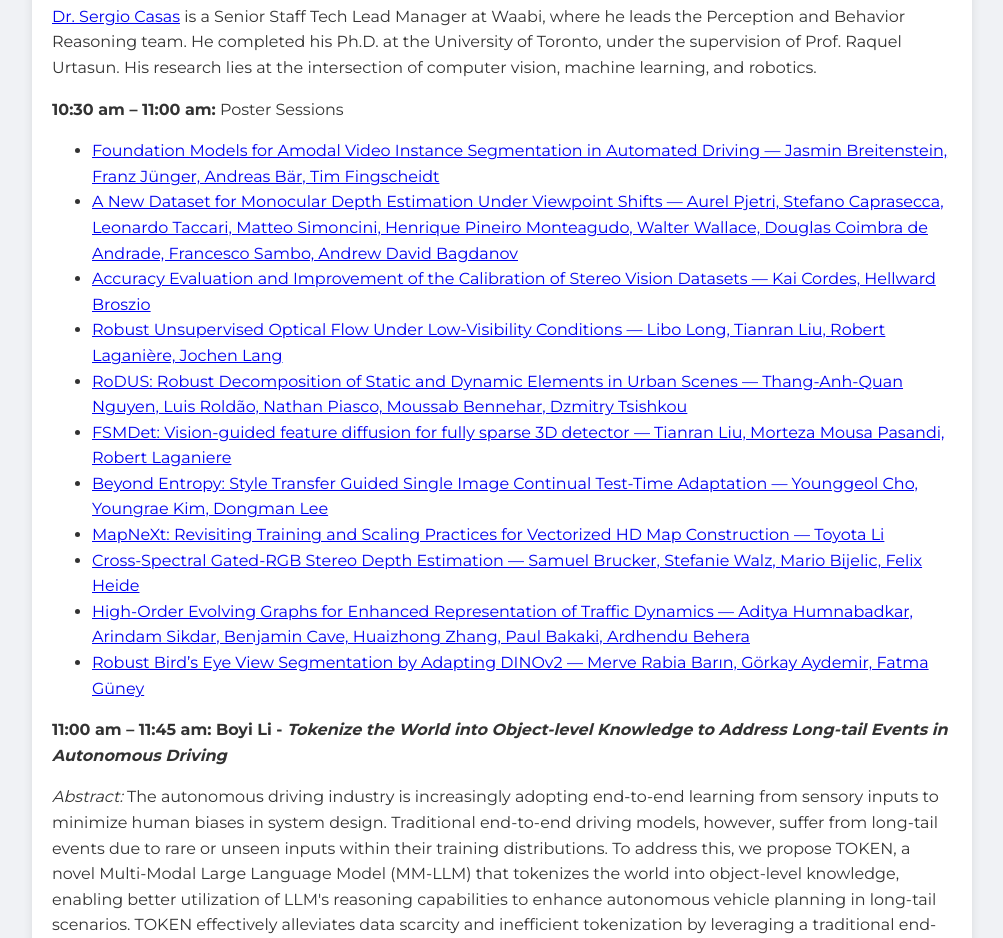
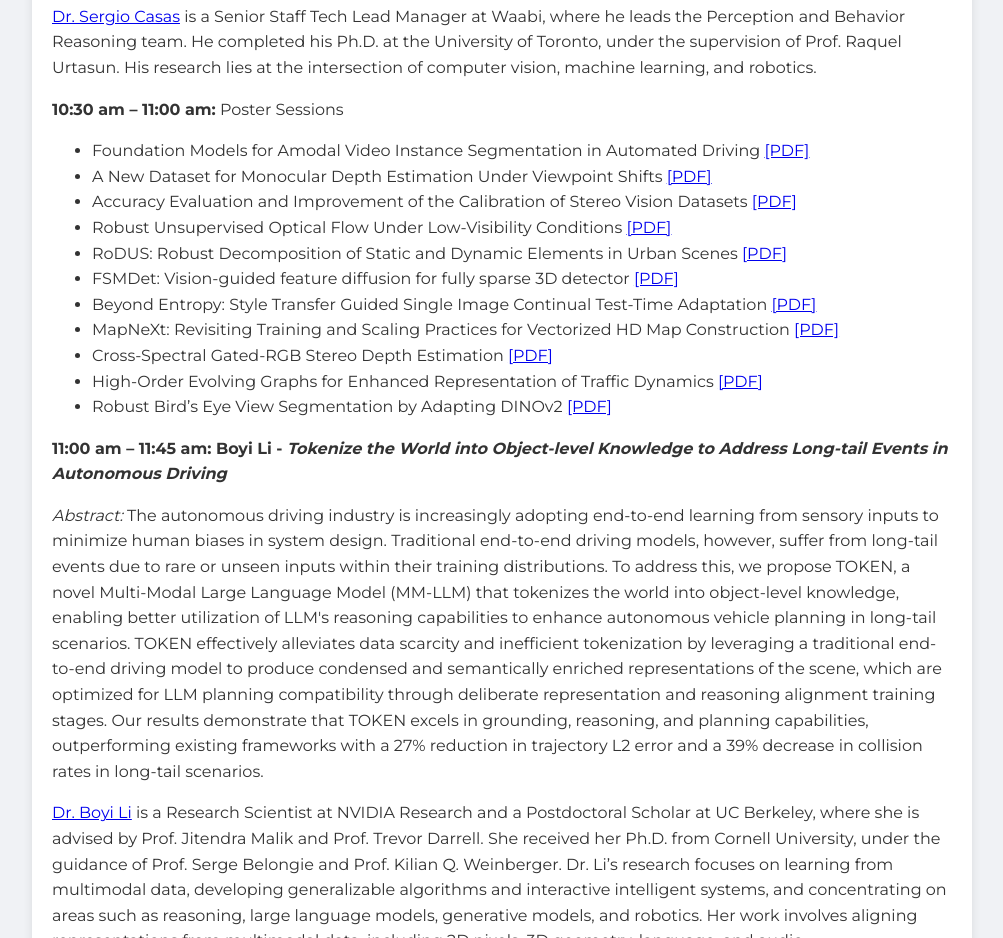
Before and after one commit to vcad-workshop/vcad-workshop.github.io, a plain HTML site: page index.html in a window 1280 px wide. Shown: the part 2040-2978 px from the top of the page, without its empty margins (138-1141 px from the left). Drawn offline with Linux system fonts and the light colour scheme.

Commit message:
Update index.html

```diff
--- a/index.html
+++ b/index.html
@@ -224,18 +224,19 @@
     <p><a href="https://sergiocasas.github.io/">Dr. Sergio Casas</a> is a Senior Staff Tech Lead Manager at Waabi, where he leads the Perception and Behavior Reasoning team. He completed his Ph.D. at the University of Toronto, under the supervision of Prof. Raquel Urtasun. His research lies at the intersection of computer vision, machine learning, and robotics.</p>
     <p><strong>10:30 am – 11:00 am:</strong> Poster Sessions</p>
     <ul>
-        <li><a href="assets/pdf/poster/Foundation_Models_Amodal_Video_Instance_Segmentation.pdf" target="_blank">Foundation Models for Amodal Video Instance Segmentation in Automated Driving — Jasmin Breitenstein, Franz Jünger, Andreas Bär, Tim Fingscheidt</a></li>
-        <li><a href="assets/pdf/poster/New_Dataset_for_Monocular_Depth_Estimation.pdf" target="_blank">A New Dataset for Monocular Depth Estimation Under Viewpoint Shifts — Aurel Pjetri, Stefano Caprasecca, Leonardo Taccari, Matteo Simoncini, Henrique Pineiro Monteagudo, Walter Wallace, Douglas Coimbra de Andrade, Francesco Sambo, Andrew David Bagdanov</a></li>
-        <li><a href="assets/pdf/poster/Accuracy_Evaluation_Calibration_Stereo_Vision.pdf" target="_blank">Accuracy Evaluation and Improvement of the Calibration of Stereo Vision Datasets — Kai Cordes, Hellward Broszio</a></li>
-        <li><a href="assets/pdf/poster/Robust_Unsupervised_Optical_Flow_Low_Visibility.pdf" target="_blank">Robust Unsupervised Optical Flow Under Low-Visibility Conditions — Libo Long, Tianran Liu, Robert Laganière, Jochen Lang</a></li>
-        <li><a href="assets/pdf/poster/RoDUS_Robust_Decomposition_Urban_Scenes.pdf" target="_blank">RoDUS: Robust Decomposition of Static and Dynamic Elements in Urban Scenes — Thang-Anh-Quan Nguyen, Luis Roldão, Nathan Piasco, Moussab Bennehar, Dzmitry Tsishkou</a></li>
-        <li><a href="assets/pdf/poster/FSMDet_Vision-guided_Sparse_3D_Detector.pdf" target="_blank">FSMDet: Vision-guided feature diffusion for fully sparse 3D detector — Tianran Liu, Morteza Mousa Pasandi, Robert Laganiere</a></li>
-        <li><a href="assets/pdf/poster/Beyond_Entropy_Style_Transfer_Test_Time_Adaptation.pdf" target="_blank">Beyond Entropy: Style Transfer Guided Single Image Continual Test-Time Adaptation — Younggeol Cho, Youngrae Kim, Dongman Lee</a></li>
-        <li><a href="assets/pdf/poster/MapNeXt_Training_Scaling_Vectorized_HD_Map.pdf" target="_blank">MapNeXt: Revisiting Training and Scaling Practices for Vectorized HD Map Construction — Toyota Li</a></li>
-        <li><a href="assets/pdf/poster/Cross_Spectral_Gated_RGB_Stereo_Depth_Estimation.pdf" target="_blank">Cross-Spectral Gated-RGB Stereo Depth Estimation — Samuel Brucker, Stefanie Walz, Mario Bijelic, Felix Heide</a></li>
-        <li><a href="assets/pdf/poster/High_Order_Evolving_Graphs_Traffic_Dynamics.pdf" target="_blank">High-Order Evolving Graphs for Enhanced Representation of Traffic Dynamics — Aditya Humnabadkar, Arindam Sikdar, Benjamin Cave, Huaizhong Zhang, Paul Bakaki, Ardhendu Behera</a></li>
-        <li><a href="assets/pdf/poster/Robust_Bird_Eye_View_Segmentation_DINOv2.pdf" target="_blank">Robust Bird’s Eye View Segmentation by Adapting DINOv2 — Merve Rabia Barın, Görkay Aydemir, Fatma Güney</a></li>
+        <li>Foundation Models for Amodal Video Instance Segmentation in Automated Driving <a href="assets/pdf/poster/Foundation_Models_Amodal_Video_Instance_Segmentation.pdf" target="_blank">[PDF]</a></li>
+        <li>A New Dataset for Monocular Depth Estimation Under Viewpoint Shifts <a href="assets/pdf/poster/New_Dataset_for_Monocular_Depth_Estimation.pdf" target="_blank">[PDF]</a></li>
+        <li>Accuracy Evaluation and Improvement of the Calibration of Stereo Vision Datasets <a href="assets/pdf/poster/Accuracy_Evaluation_Calibration_Stereo_Vision.pdf" target="_blank">[PDF]</a></li>
+        <li>Robust Unsupervised Optical Flow Under Low-Visibility Conditions <a href="assets/pdf/poster/Robust_Unsupervised_Optical_Flow_Low_Visibility.pdf" target="_blank">[PDF]</a></li>
+        <li>RoDUS: Robust Decomposition of Static and Dynamic Elements in Urban Scenes <a href="assets/pdf/poster/RoDUS_Robust_Decomposition_Urban_Scenes.pdf" target="_blank">[PDF]</a></li>
+        <li>FSMDet: Vision-guided feature diffusion for fully sparse 3D detector <a href="assets/pdf/poster/FSMDet_Vision-guided_Sparse_3D_Detector.pdf" target="_blank">[PDF]</a></li>
+        <li>Beyond Entropy: Style Transfer Guided Single Image Continual Test-Time Adaptation <a href="assets/pdf/poster/Beyond_Entropy_Style_Transfer_Test_Time_Adaptation.pdf" target="_blank">[PDF]</a></li>
+        <li>MapNeXt: Revisiting Training and Scaling Practices for Vectorized HD Map Construction <a href="assets/pdf/poster/MapNeXt_Training_Scaling_Vectorized_HD_Map.pdf" target="_blank">[PDF]</a></li>
+        <li>Cross-Spectral Gated-RGB Stereo Depth Estimation <a href="assets/pdf/poster/Cross_Spectral_Gated_RGB_Stereo_Depth_Estimation.pdf" target="_blank">[PDF]</a></li>
+        <li>High-Order Evolving Graphs for Enhanced Representation of Traffic Dynamics <a href="assets/pdf/poster/High_Order_Evolving_Graphs_Traffic_Dynamics.pdf" target="_blank">[PDF]</a></li>
+        <li>Robust Bird’s Eye View Segmentation by Adapting DINOv2 <a href="assets/pdf/poster/Robust_Bird_Eye_View_Segmentation_DINOv2.pdf" target="_blank">[PDF]</a></li>
     </ul>
+
 
 
     <p><strong>11:00 am – 11:45 am: Boyi Li - <em>Tokenize the World into Object-level Knowledge to Address Long-tail Events in Autonomous Driving</em></strong></p>
```
